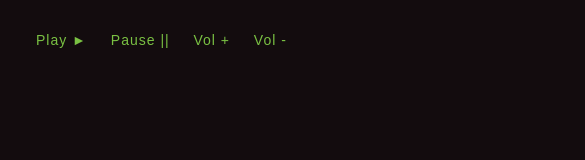
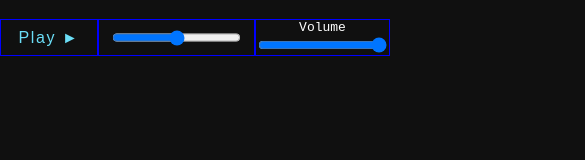
Before and after one commit to misspia/d3-audio-visualizer, a website: page index.html in a window 390 px wide. Shown: the top 160 px of the page, 585 px wide, since content can reach past the window. Drawn offline with nearby package versions, Linux system fonts and the light colour scheme.

Commit message:
audio options, responsive svg

```diff
--- a/gulpfile.js
+++ b/gulpfile.js
@@ -19,7 +19,7 @@ var runSequence = require('run-sequence');
 gulp.task('watch', ['browserSync', 'sass'], function (){
   gulp.watch('styles/**/*.scss', ['sass']);
   gulp.watch('**/*.html', browserSync.reload);
-  gulp.watch('app/js/**/*.js', browserSync.reload);
+  gulp.watch('js/**/*.js', browserSync.reload);
 });
 
 gulp.task('browserSync', function() {
--- a/index.html
+++ b/index.html
@@ -3,40 +3,45 @@
 <head>
   <meta charset="utf-8" />
   <meta http-equiv="X-UA-Compatible" content="IE=edge,chrome=1">
-    <title>d3 | visualise audio</title>
-    <style>
-      body {
-        font-family: monospace;
-        line-height: 1.5;
-        background-color: #130C0E;
-        padding: 20px;
-      }
-      button {
-        font-size: 14px;
-        background: #130C0E;
-        color: #7AC143;
-        border: none;
-        outline:none;
-        padding: 4px 8px;
-        letter-spacing: 1px;
-      }
-      button:hover {
-        background: #7AC143;
-        color: #130C0E;
-      }
-    </style>
+  <title>Audio Visualizer</title>
+  <link rel="stylesheet" type="text/css" href="styles/main.css">
 </head>
 
-  <body>
+<body class="col center align-center">
   <audio id="audioElement" src="media/Parting.mp3"></audio>
-    <div>
-      <button onclick="document.getElementById('audioElement').play()">Play &#9658;</button>
-      <button onclick="document.getElementById('audioElement').pause()">Pause ||</button>
-      <button onclick="document.getElementById('audioElement').volume+=0.1">Vol +</button>
-      <button onclick="document.getElementById('audioElement').volume-=0.1">Vol -</button>
-    </div>
+
+  <ul id="player" class="col center align-center">
+
+    <li id="options" class="row center full-width">
+      <ul class = "row center full-width-height">
+        <li class="row center align-center play-state">
+           <button onclick="togglePlay(this)"> Play &#9658;</button>
+       </li>
+        <li class="row center align-cener audio-time">
+           <!-- <div class="row full-width total-time">
+               <div class="current-time"></div>
+           </div> -->
+           <input type="range"/>
+       </li>
+       <li class="row center align-center volume">
+        Volume
+        <input type="range"
+        min="0" max="1"
+        value = "1"
+        step="0.01"
+        oninput="changeVolume(this)"/>
+    </li>
+</ul>
+
+
+</li>
+
+<li id="viz"></li>
+
+</ul>
 
 <script src="http://d3js.org/d3.v3.min.js" charset="utf-8"></script>
 <script src="js/app.js"></script>
+<script src="js/circleViz.js"></script>
 </body>
 </html>
--- a/js/app.js
+++ b/js/app.js
@@ -1,71 +1,48 @@
-// http://bl.ocks.org/eesur/6ad4ee84c81b664353a7
+var audioElement = document.getElementById('audioElement');
+
+var playState = false;
+
+function togglePlay(el){
+
+	playState = !playState;
+
+	if(playState == false) {
+
+		el.innerHTML = 'Play &#9658';
+		pauseAudio();
+
+	} else {
+
+		el.innerHTML = 'Pause ||';
+		playAudio();
+
+	}
+}
+
+function playAudio(){
+	audioElement.play();
+}
+
+function pauseAudio(){
+	audioElement.pause();
+}
+
+var currentTime = 0;
+audioElement.ontimeupdate = function() {
+	displayTime();
+}
+
+function displayTime() {
+	currentTime = audioElement.currentTime,
+	totalTime = audioElement.duration,
+	elapsedTime = currentTime / totalTime * 100;
+
+	// console.log(audioElement.currentTime + " of " + audioElement.duration);
+	console.log(elapsedTime);
+}
 
 
-(function() {
-    'use strict';
 
-    var audioCtx = new (window.AudioContext || window.webkitAudioContext)();
-    var audioElement = document.getElementById('audioElement');
-    var audioSrc = audioCtx.createMediaElementSource(audioElement);
-    var analyser = audioCtx.createAnalyser();
-
-    // bind our analyser to the media element source.
-    audioSrc.connect(analyser);
-    audioSrc.connect(audioCtx.destination);
-
-    // var frequencyData = new Uint8Array(analyser.frequencyBinCount);
-    var frequencyData = new Uint8Array(200);
-
-    var svgHeight = 600,
-        svgWidth = 960;
-
-    var svg = d3.select('body').append('svg')
-        .attr({
-            height: svgHeight,
-            width: svgWidth
-        });
-
-    // continuously loop and update chart with frequency data.
-    function renderChart() {
-        requestAnimationFrame(renderChart);
-
-        // copy frequency data to frequencyData array.
-        analyser.getByteFrequencyData(frequencyData);
-        // console.log(frequencyData);
-
-        // scale things to fit
-        var radiusScale = d3.scale.linear()
-            .domain([0, d3.max(frequencyData)])
-            .range([0, svgHeight/2 -10]);
-
-        var hueScale = d3.scale.linear()
-            .domain([0, d3.max(frequencyData)])
-            .range([0, 360]);
-
-       // update d3 chart with new data
-       var circles = svg.selectAll('circle')
-           .data(frequencyData);
-
-        circles.enter().append('circle');
-
-        circles
-            .attr({
-                r: function(d) { return radiusScale(d); },
-                cx: svgWidth / 2,
-                cy: svgHeight / 2,
-                fill: 'none',
-                'stroke-width': 4,
-                'stroke-opacity': 0.4,
-                stroke: function(d) { return d3.hsl(hueScale(d), 1, 0.5); }
-           });
-
-        circles.exit().remove();
-    }
-
-    // run the loop
-    renderChart();
-
-    // just for blocks viewer size
-    d3.select(self.frameElement).style('height', '700px');
-
-}());
+function changeVolume(el){
+	audioElement.volume = el.value;
+}
--- /dev/null
+++ b/js/circleViz.js
@@ -0,0 +1,72 @@
+// http://bl.ocks.org/eesur/6ad4ee84c81b664353a7
+// http://blog.scottlogic.com/2016/01/06/audio-api-with-d3.html
+
+(function() {
+    'use strict';
+
+    var audioCtx = new (window.AudioContext || window.webkitAudioContext)();
+    var audioElement = document.getElementById('audioElement');
+    var audioSrc = audioCtx.createMediaElementSource(audioElement);
+    var analyser = audioCtx.createAnalyser();
+
+    // bind analyser to media element source.
+    audioSrc.connect(analyser);
+    audioSrc.connect(audioCtx.destination);
+
+    // var frequencyData = new Uint8Array(analyser.frequencyBinCount);
+    var frequencyData = new Uint8Array(200);
+
+    var svgHeight = window.innerHeight * 0.9,
+        svgWidth = window.innerWidth;
+
+    var svg = d3.select('#viz').append('svg')
+        .attr({
+            'height': svgHeight,
+            'width': svgWidth,
+            'class': 'col center align-center',
+            'border': 'solid red 0.1em'
+        });
+
+    function renderChart() {
+        requestAnimationFrame(renderChart);
+
+        // copy frequency data to frequencyData array.
+        analyser.getByteFrequencyData(frequencyData);
+        // console.log(frequencyData);
+
+        // scale things to fit
+        var radiusScale = d3.scale.linear()
+            .domain([0, d3.max(frequencyData)])
+            .range([0, svgHeight/2 -10]);
+
+        var hueScale = d3.scale.linear()
+            .domain([0, d3.max(frequencyData)])
+            .range([0, 255]);
+
+       // update d3 chart with new data
+       var circles = svg.selectAll('circle')
+           .data(frequencyData);
+
+        circles.enter().append('circle');
+
+        circles
+            .attr({
+                r: function(d) { return radiusScale(d); },
+                cx: svgWidth / 2,
+                cy: svgHeight / 2,
+                fill: 'none',
+                'stroke-width': 2,
+                'stroke-opacity': 0.4,
+                stroke: function(d) { return d3.rgb(hueScale(d), 223, 255); }
+           });
+
+        circles.exit().remove();
+    }
+
+    // run animation loop
+    renderChart();
+
+    // just for blocks viewer size
+    d3.select(self.frameElement).style('height', '700px');
+
+}());
--- /dev/null
+++ b/styles/base/_assets.scss
@@ -0,0 +1,17 @@
+button {
+  font-size: 1em;
+  border: none;
+  outline:none;
+  letter-spacing: 0.1em;
+  transition: $transition;
+  @include rect(6em, 2em);
+
+  background: $baseColor;
+  color:$coolColor;
+
+}
+button:hover {
+  background-color:$coolColor;
+  color: $baseColor;
+
+}
--- /dev/null
+++ b/styles/base/_layout.scss
@@ -0,0 +1,49 @@
+.row, .col{
+	display:flex;
+	flex-wrap: wrap;
+}
+.row{flex-direction:row;}
+.col{flex-direction:column;}
+
+.cover{flex:1;}
+
+///////////////Justify Content///////////////
+.center{justify-content:center;}
+.flex-end{justify-content:flex-end;}
+.flex-start{justify-content:flex-start;}
+.space-around{justify-content:space-around;}
+.space-between{justify-content:space-between;}
+
+///////////////Align Items///////////////
+.align-center{align-items:center;}
+.align-start{align-items:flex-start;}
+.align-end{align-items:flex-end;}
+.align-stretch{align-items:stretch;}
+.align-base{align-items:baseline;}
+
+///////////////Align Self///////////////
+.self-end{align-self:flex-end;}
+
+
+///////////////FLEX WRAP///////////////
+.wrap{flex-wrap:wrap;}
+.wrap-reverse{flex-wrap:wrap-reverse;}
+
+
+///////////////FLEX WRAP///////////////
+.full-width{width: 100%;}
+.full-height{height:100%;}
+.full-width-height{ width:100%; height: 100%; }
+
+
+
+/////////Clear List Properties//////////
+body, li{
+	padding:0;
+	margin:0;
+}
+ul{
+	list-style:none;
+	padding:0;
+	margin:0;
+}
--- /dev/null
+++ b/styles/base/_variables.scss
@@ -0,0 +1,16 @@
+$baseColor: #101010;
+$coolColor: #6bdef7;
+
+$transition: all 0.3s;
+
+@mixin circle($width) {
+	height:$width; width: $width;
+	border-radius: 50%;
+}
+@mixin rect($width, $height){
+	height: $height; width: $width;
+	border-radius:0;
+}
+@mixin rectMinSize($width, $height){
+	min-height: $height; min-width: $width;
+}
--- a/styles/main.scss
+++ b/styles/main.scss
@@ -0,0 +1,75 @@
+// http://blog.scottlogic.com/2016/01/06/audio-api-with-d3.html
+
+@import 'base/variables';
+@import 'base/layout';
+@import 'base/assets';
+
+
+body {
+  font-family: monospace;
+  background-color: $baseColor;
+  color: #fff;
+  @include rect(100%, 90vh);
+  overflow:hidden;
+}
+#player{
+  @include rect(100%, 100%);
+}
+#viz{
+
+  @include rect(100%, 90%);
+
+  svg{
+
+  }
+}
+
+#options{
+    .play-state, .audio-time, .volume{
+        border:solid blue 0.1em;
+    }
+
+   .play-state{
+    flex:1;
+
+   }
+   .audio-time{
+
+    flex:3;
+
+   }
+   .volume{
+    flex:1;
+   }
+
+  .audio-time{
+    .total-time{
+      border:solid red 0.1em;
+      transform: skewX(-30deg);
+    }
+    .current-time{
+      background-color: green;
+      // width:100%;
+    }
+  }
+
+}
+
+
+
+/*
+
+design: https://dribbble.com/shots/612307-Take-Everything-Blog-Refresh
+
+CIRCULAR
+idea:  https://www.google.ca/search?q=circle+audio+visualizer&espv=2&biw=1309&bih=700&source=lnms&tbm=isch&sa=X&ved=0ahUKEwjYjqK-kf_QAhVKyoMKHbK8ChMQ_AUIBigB#imgrc=OJ7ToH00pYUyjM%3A
+
+  - warm: https://d1a6a9r46cnyll.cloudfront.net/42e818ad3698b6d58d9c6eb8fbeb4dc8e1d5f619/687474703a2f2f692e696d6775722e636f6d2f4c3932374653552e6a7067
+  -cool: https://d1a6a9r46cnyll.cloudfront.net/0198758c7b728df25f324eb46e43bb50af9d6118/687474703a2f2f692e696d6775722e636f6d2f386e79746435492e6a7067
+  - rainbow: http://www.footagefirm.com/videos/description/46000/46005-5.jpg
+  - clash: https://www.google.ca/search?q=circle+audio+visualizer&espv=2&biw=1309&bih=700&source=lnms&tbm=isch&sa=X&ved=0ahUKEwjYjqK-kf_QAhVKyoMKHbK8ChMQ_AUIBigB#imgdii=FAd8mr_Dw1sVBM%3A%3BFAd8mr_Dw1sVBM%3A%3BFVAChj-mJzEOQM%3A&imgrc=FAd8mr_Dw1sVBM%3A
+  - bg: http://pre10.deviantart.net/00f9/th/pre/f/2015/263/d/4/circular_spectrum_by_kruximity-d8nwnnc.png
+
+LINEAR
+http://img14.deviantart.net/23a6/i/2012/155/0/5/___spectrum____by_darkeagle2011-d527t4e.jpg
+*/
```
Also changed, not shown: styles/main.css. Lines whose indentation alone changed are shown as unchanged.
